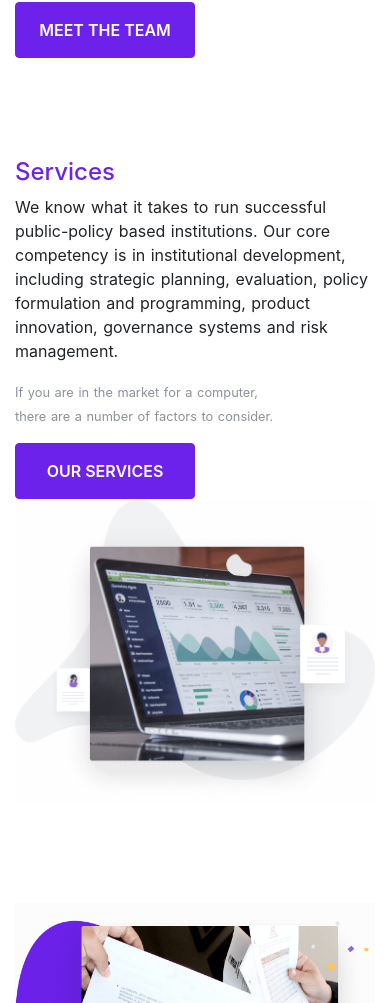
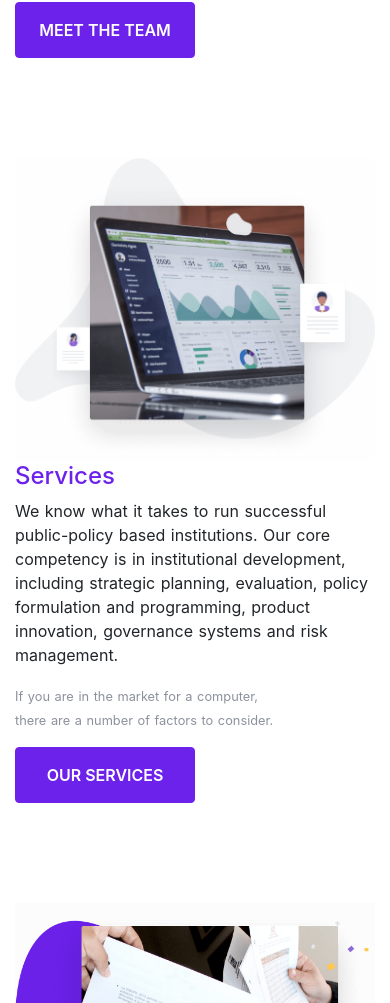
Before and after one commit to Parinyadahmi/zed, a Nuxt app: page / in a window 390 px wide. Shown: the part 3436-4439 px from the top of the page. Built offline with nearby package versions, Linux system fonts and the light colour scheme.

Commit message:
set order content in mobile

```diff
--- a/pages/index.vue
+++ b/pages/index.vue
@@ -188,7 +188,7 @@
         <div class="row align-items-center">
 
 
-          <div class="col-12 col-sm-6">
+          <div class="col-12 col-sm-6 order-2 order-sm-1">
             <h4 class="title">Services</h4>
 
             <div class="mb-3">
@@ -208,7 +208,7 @@
           </div>
 
 
-          <div class="col-12 col-sm-6">
+          <div class="col-12 col-sm-6 order-1 order-sm-2">
             <img class="img-fluid" src="../assets/image/services.png">
           </div>
 
```
